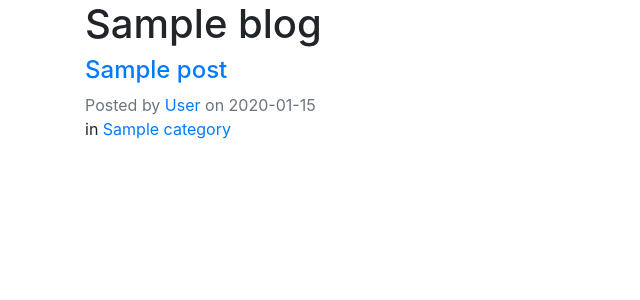
After one commit to barkam75/flask_blog, a Python web app: template templates/blog/index.html in a window 1280 px wide. The commit adds this page. Shown: the top 300 px of the page, without its empty margins (0-640 px from the left). Run offline with Jinja, Linux system fonts and the light colour scheme; the template is opened without the code that fills it: most values are stand-ins (such as "Sample title", 1, 10 or a date in 2020); some libraries are stand-ins or nearby versions.

Commit message:
Simple article list

```diff
--- a/author/views.py
+++ b/author/views.py
@@ -59,4 +59,5 @@ def login_success():
 @app.route('/logout')
 def logout():
     session.pop('username')
+    session.pop('is_author')
     return redirect(url_for('index'))
--- /dev/null
+++ b/templates/blog/index.html
@@ -0,0 +1,19 @@
+{%extends "base.html" %}
+{% block title %}{{blog.name}}{% endblock %}
+{% block content %}
+<div class="row">
+    <div class="col-md-offset-3 col-md-6">
+        <h1>{{blog.name}}</h1>
+        <div class="post-list">
+            {%for post in posts%}
+            <div class="post-item">
+                <h4><a href="{{url_for('article',slug=post.slug)}}">{{post.title}}</a> </h4>
+                <div class="text-muted">Posted by <a href="#">{{post.author.fullname}}</a>
+                    on {{post.publish_date.strftime('%Y-%m-%d')}}</div>
+                    in <a href="#">{{post.category.name}}</a>
+            </div>
+            {%endfor%}
+        </div>
+    </div>
+</div>
+{%endblock%}
```
Also changed, not shown: blog/views.py (+7 -5 lines), templates/blog/admin.html (+16 -6 lines).
